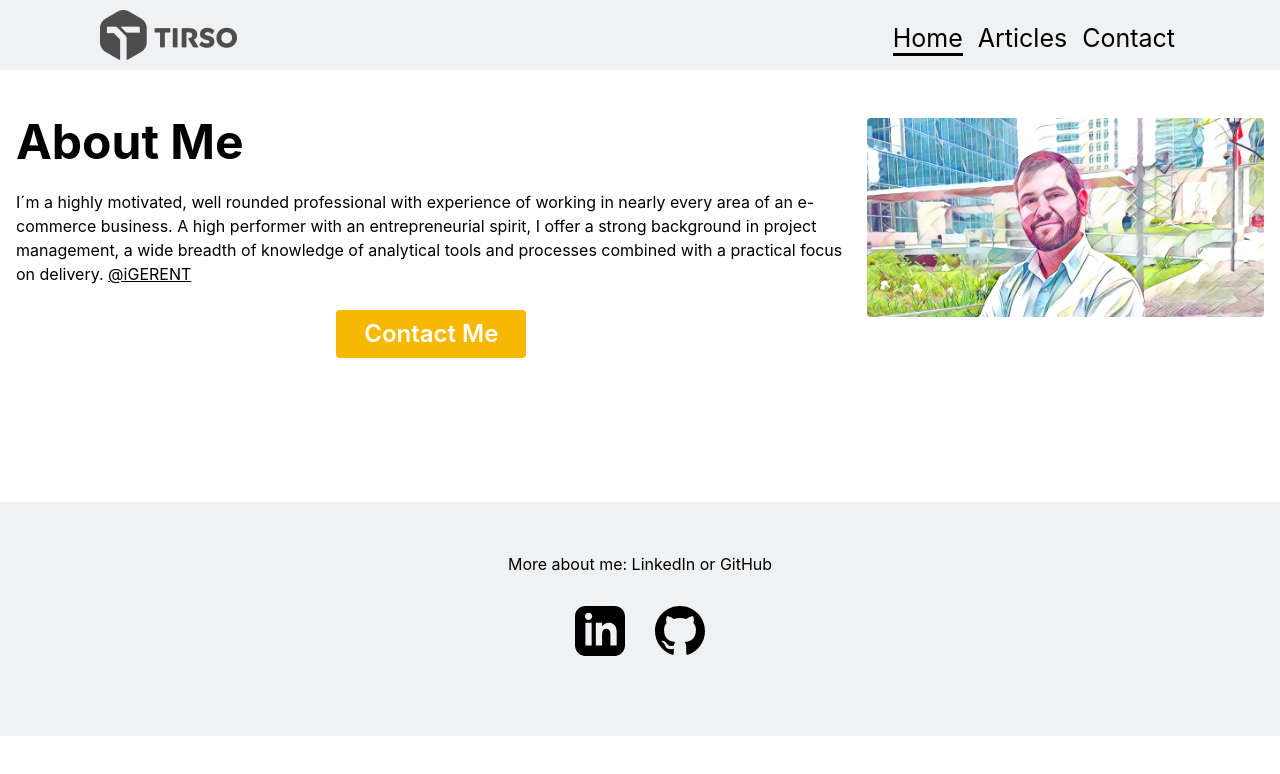
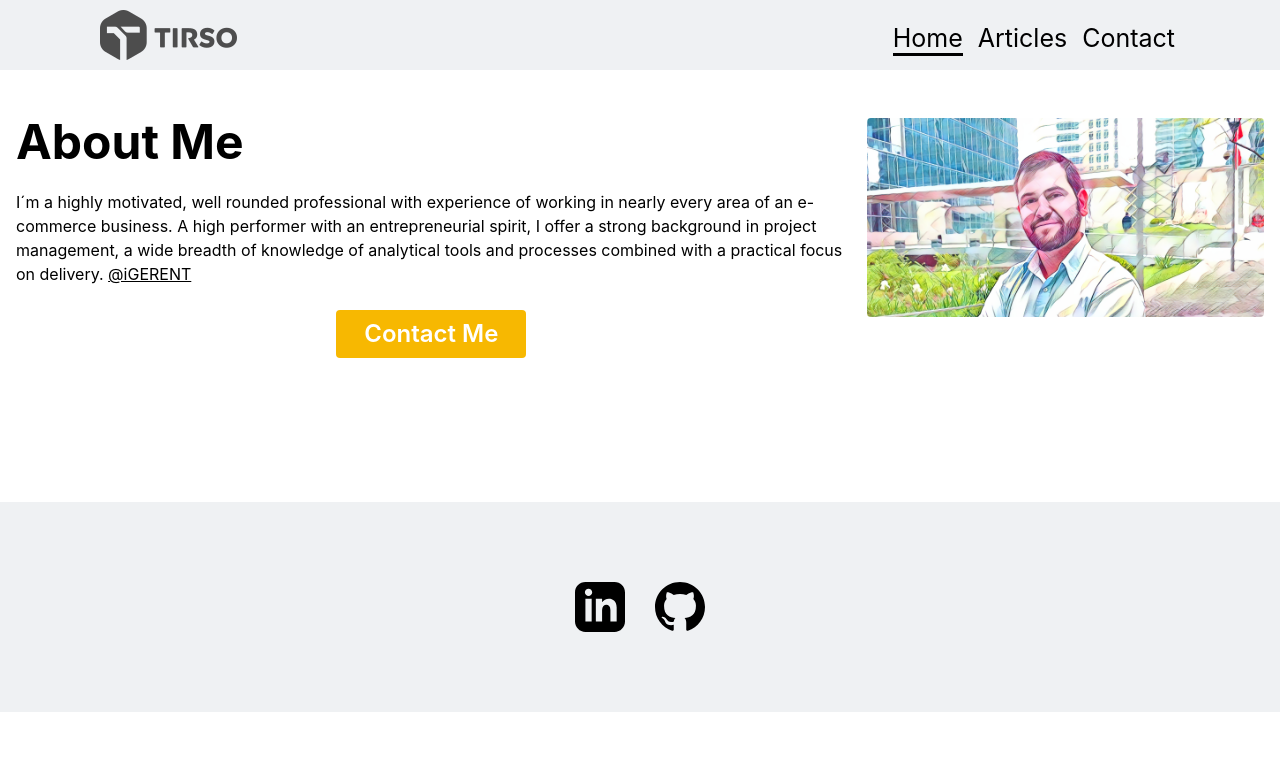
Before and after one commit to Tirsog/personal, a Next.js app: page / in a window 1280 px wide. Shown: the top 774 px of the page. Built offline with nearby package versions, Linux system fonts and the light colour scheme.

Commit message:
Testing ssh

```diff
--- a/components/footer.js
+++ b/components/footer.js
@@ -1,11 +1,6 @@
 export default function footer() {
     return (
         <footer>
-            <p>
-                More about me:{" "}
-                <a href="https://www.linkedin.com/in/tirsog/">LinkedIn</a> or{" "}
-                <a href="https://github.com/Tirsog">GitHub</a>
-            </p>
             <div className="imgblock">
                 <a href="https://www.linkedin.com/in/tirsog/">
                     <svg
```
